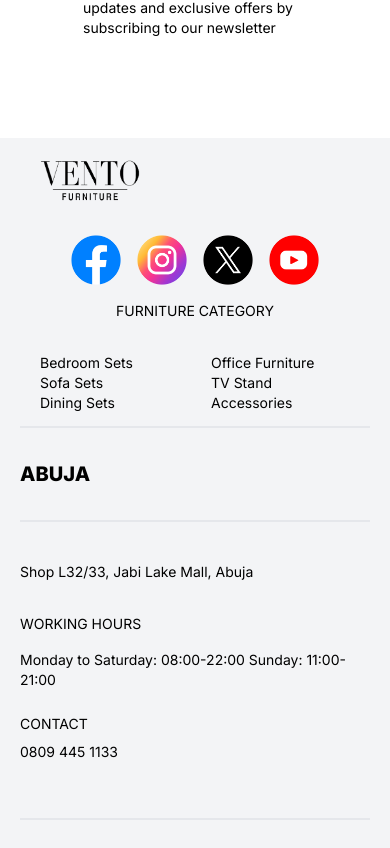
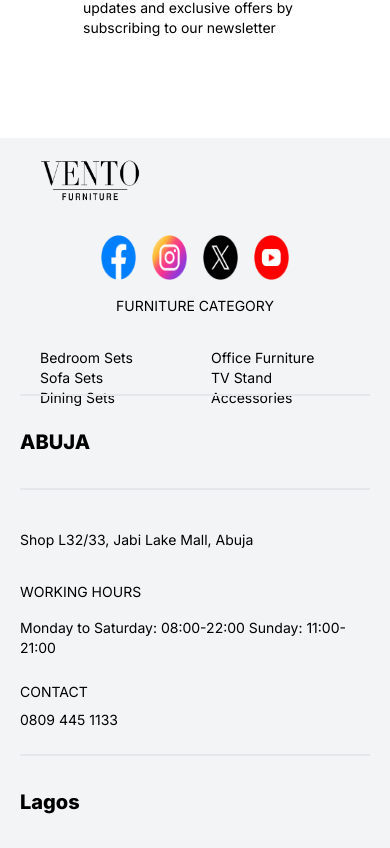
Before and after one commit to TimiMaliki/Home-and-furnitures, a Next.js app: page /pages/aboutUs in a window 390 px wide. Shown: the part 3236-4084 px from the top of the page. Built offline with nearby package versions, Linux system fonts and the light colour scheme.

Commit message:
fixed the responsiveness

```diff
--- a/app/components/Footer.jsx
+++ b/app/components/Footer.jsx
@@ -8,15 +8,15 @@ import Image from "next/image";
 
 const Footer = () => {
   return (
-    <div className=" w-full h-full bg-gray-100 gap-8 grid grid-cols-1 px-5 lg:px-20 lg:px-0  sm:grid-cols-2 md:grid-cols-5  lg:grid-cols-5">
+    <div className=" w-full h-full bg-gray-100 lg:gap-16 grid grid-cols-1 px-5 lg:px-10 lg:px-0  sm:grid-cols-2 md:grid-cols-5  lg:grid-cols-5">
       <div className="w-full h-44 lg:h-full p-5 lg:p-20">
         <Image src={ventoBanner} width={100} className="mb-8" alt="..." />
 
         <div className="flex gap-4 justify-center mb-4">
-          <Image src={facebook} width={50} alt="..." />
-          <Image src={Instagram} width={50} alt="..." />
-          <Image src={twitter} width={50} alt="..." />
-          <Image src={youtube} width={50} alt="..." />
+          <Image src={facebook} alt="..." className=" w-[35px] h-[45px] lg:w-[70px] lg:h-[70px]" />
+          <Image src={Instagram} className=" w-[35px] h-[45px] lg:w-[70px] lg:h-[70px]" alt="..." />
+          <Image src={twitter} className=" w-[35px] h-[45px] lg:w-[70px] lg:h-[70px]" alt="..." />
+          <Image src={youtube} className=" w-[35px] h-[45px] lg:w-[70px] lg:h-[70px]" alt="..." />
         </div>
 
         <h1 className="text-sm lg:text-lg text-center mb-8">
```
